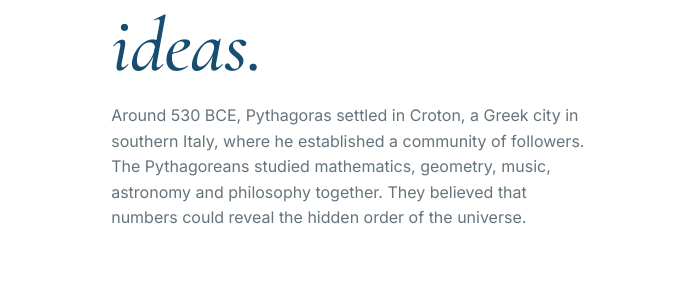
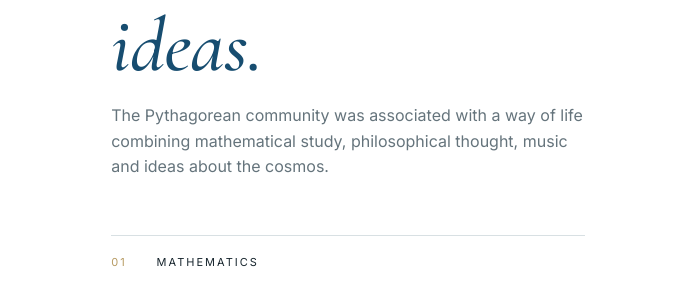
Before and after one commit to Hela2009/p.y.thagoras, a plain HTML site: page index.html in a window 1280 px wide. Shown: the part 3837-4120 px from the top of the page, 580-1280 px from the left. Drawn offline with nearby package versions, Linux system fonts and the light colour scheme.

Commit message:
Update index.html

```diff
--- a/index.html
+++ b/index.html
@@ -315,12 +315,9 @@
         </h2>
 
         <p>
-           Around 530 BCE, Pythagoras settled in Croton, a Greek
-           city in southern Italy, where he established a community of followers.
-           The Pythagoreans studied mathematics, geometry, music,
-           astronomy and philosophy together. They believed that numbers
-           could reveal the hidden order of the universe.
-
+            The Pythagorean community was associated with a way
+            of life combining mathematical study, philosophical
+            thought, music and ideas about the cosmos.
         </p>
 
         <div class="ideas">
```
